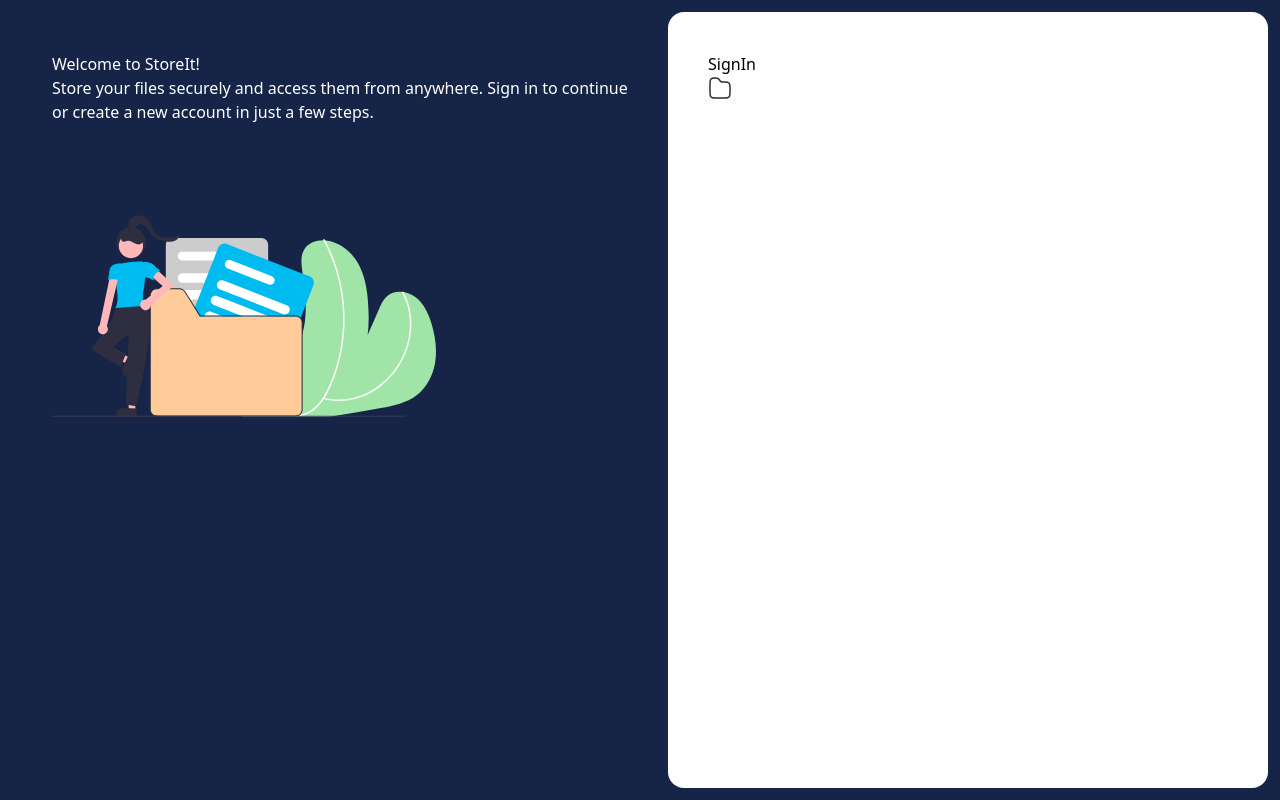
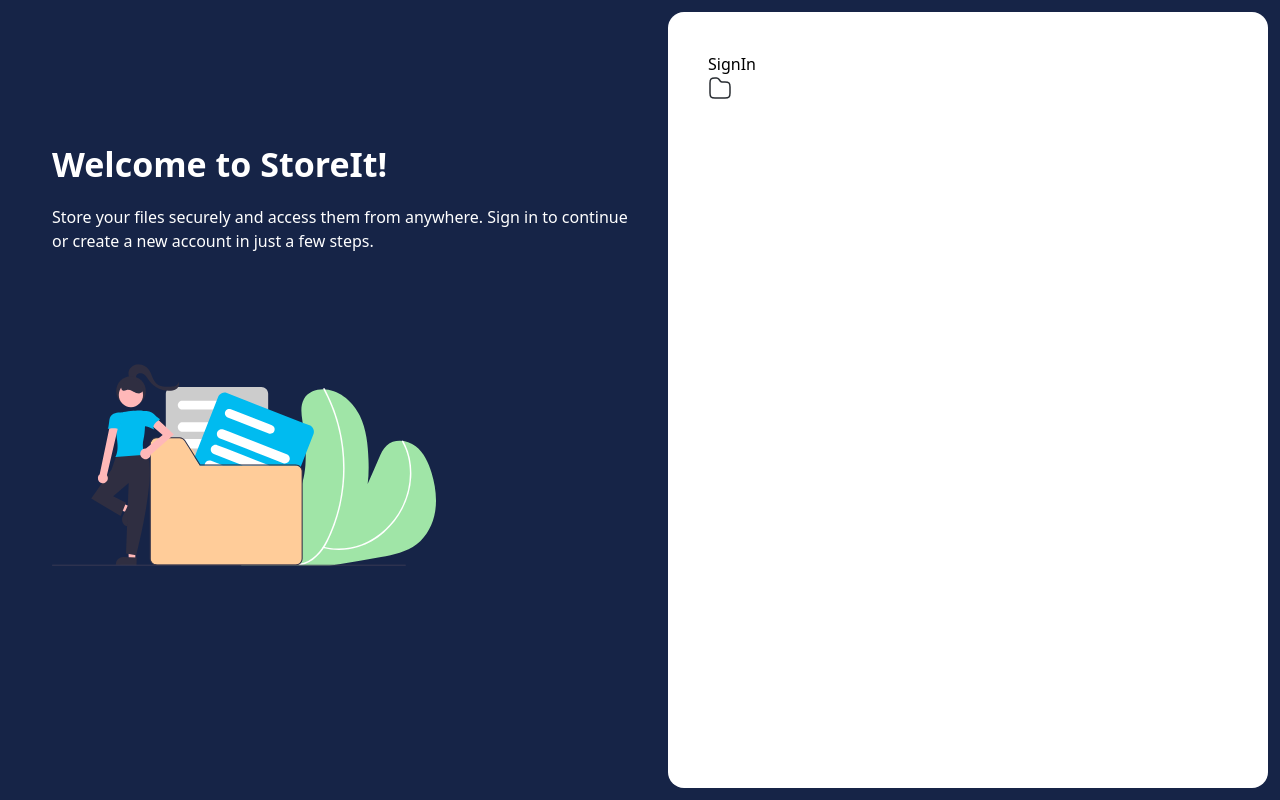
Before and after one commit to janszotkowski/store-it, a Next.js app: page /sign-in in a window 1280 px wide. Built offline with nearby package versions, Linux system fonts and the light colour scheme; what tailwindcss-animated would draw is missing.

Commit message:
auth layout styles wip

```diff
--- a/app/(auth)/layout.tsx
+++ b/app/(auth)/layout.tsx
@@ -7,13 +7,15 @@
 
 const Layout: React.FC<LayoutProps> = (props: LayoutProps): React.ReactElement => {
     return (
-        <div className={'flex min-h-screen bg-blue-100 p-3'}>
-            <section className={'flex-1 p-10 text-white'}>
-                <div className={'max-w-xl'}>
-                    <h1>Welcome to StoreIt!</h1>
+        <div className={'flex min-h-screen bg-blue-100 p-3 lg:justify-between'}>
+            <section className={'hidden w-1/2 flex-1 items-center justify-center p-10 text-white lg:flex xl:w-2/5'}>
+                <div className={'flex max-w-xl flex-col space-y-5'}>
+                    <h1 className={'h1'}>Welcome to StoreIt!</h1>
+                    <p className={'body-1'}>
+                        Store your files securely and access them from anywhere.
+                        Sign in to continue or create a new account in just a few steps.
+                    </p>
 
-                    Store your files securely and access them from anywhere.
-                    Sign in to continue or create a new account in just a few steps.
                     <img
                         src={'/illustration.svg'}
                         alt={'StoreIt Logo'}
@@ -21,7 +23,8 @@
                     />
                 </div>
             </section>
-            <section className={'w-[600px] rounded-2xl bg-white p-10'}>
+
+            <section className={'mx-auto w-[600px] rounded-2xl bg-white p-10 transition-all duration-300'}>
                 {props.children}
                 <FolderIcon className={'size-6'} />
             </section>
--- a/app/globals.css
+++ b/app/globals.css
@@ -6,4 +6,41 @@
     .center {
         @apply flex items-center justify-center;
     }
+
+    .h1 {
+        @apply text-[34px] leading-[42px] font-bold;
+    }
+    .h2 {
+        @apply text-[24px] leading-[36px] font-bold;
+    }
+    .h3 {
+        @apply text-[20px] leading-[28px] font-semibold;
+    }
+    .h4 {
+        @apply text-[18px] leading-[20px] font-medium;
+    }
+    .h5 {
+        @apply text-[16px] leading-[24px] font-semibold;
+    }
+    .subtitle-1 {
+        @apply text-[16px] leading-[24px] font-medium;
+    }
+    .subtitle-2 {
+        @apply text-[14px] leading-[20px] font-semibold;
+    }
+    .body-1 {
+        @apply text-[16px] leading-[24px] font-normal;
+    }
+    .body-2 {
+        @apply text-[14px] leading-[20px] font-normal;
+    }
+    .button {
+        @apply text-[14px] leading-[20px] font-medium;
+    }
+    .caption {
+        @apply text-[12px] leading-[16px] font-normal;
+    }
+    .overline {
+        @apply text-[10px] leading-[14px] font-normal;
+    }
 }
```
